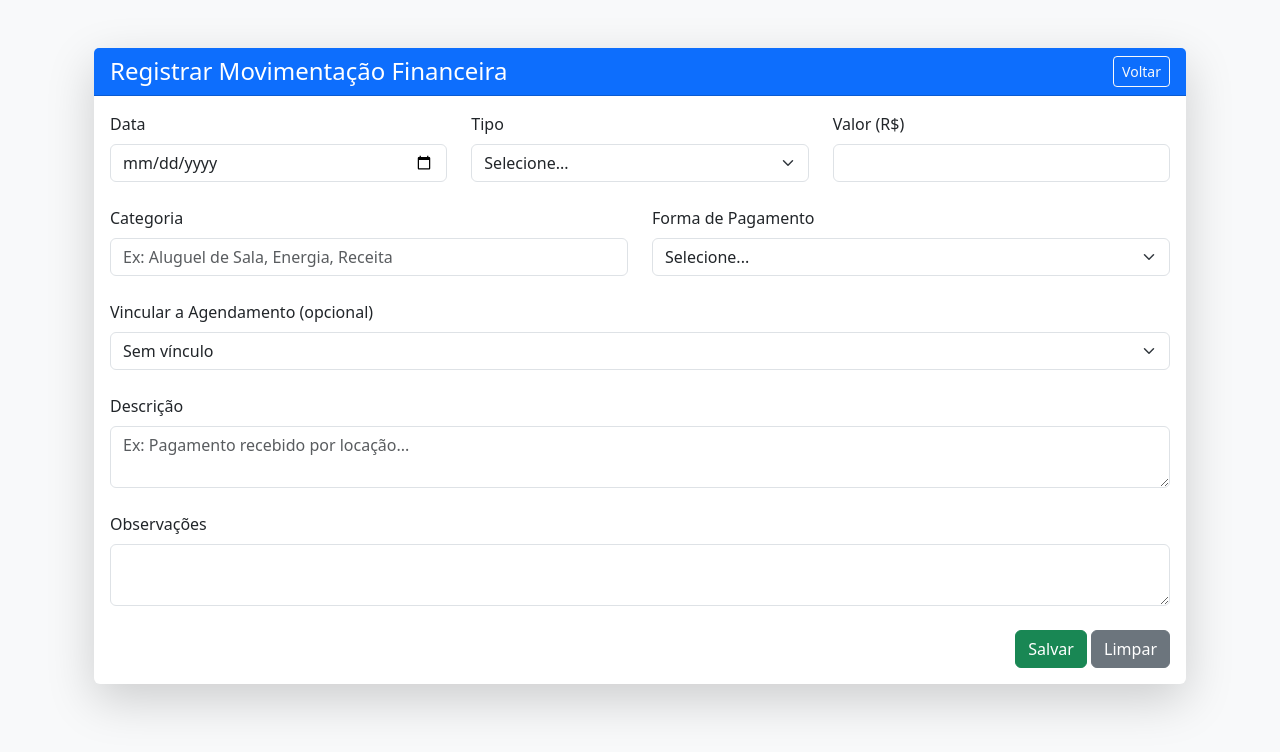
After one commit to gr3go001/aterra, a Flask app: page /fluxo_caixa in a window 1280 px wide. The commit adds this page. Shown: the top 752 px of the page. Run offline with Flask 3, Linux system fonts and the light colour scheme.

Commit message:
Atualizacao docker + fluxo de caixa

```diff
--- a/app/routes.py
+++ b/app/routes.py
@@ -373,37 +373,7 @@ def relatorio():
             flash("Filtrando agendamentos entre as datas.", "info")
     return render_template('relatorio.html', agendamentos=agendamentos)
 
-@main.route('/exportar_relatorio_csv', methods=['POST'])
-def exportar_relatorio_csv():
-    data_inicio = request.form.get('data_inicio')
-    data_fim = request.form.get('data_fim')
 
-    agendamentos = Agendamento.query.join(Cliente).filter(
-        Agendamento.data_inicio >= data_inicio,
-        Agendamento.data_inicio <= data_fim
-    ).order_by(Agendamento.data_inicio.asc()).all()
-
-    output = io.StringIO()
-    writer = csv.writer(output)
-    writer.writerow(['Cliente', 'Sala', 'Início', 'Fim', 'Valor Total', 'Entrada', 'Saldo', 'Pago', 'Data do Pagamento'])
-
-    for a in agendamentos:
-        writer.writerow([
-            a.cliente.nome,
-            a.sala_rel.nome if a.sala_rel.nome else '',
-            a.data_inicio.strftime('%d/%m/%Y %H:%M'),
-            a.data_fim.strftime('%d/%m/%Y %H:%M'),
-            f'{a.valor_total:.2f}',
-            f'{a.entrada:.2f}',
-            f'{a.saldo:.2f}',
-            'Sim' if a.pago else 'Não',
-            a.data_pagamento_entrada.strftime('%d/%m/%Y') if a.data_pagamento_entrada else ''
-        ])
-
-    output.seek(0)
-    return Response(output, mimetype='text/csv', headers={
-        'Content-Disposition': 'attachment; filename=relatorio_agendamentos.csv'
-    })
 
 @main.route('/exportar_excel')
 def exportar_excel():
@@ -460,3 +430,37 @@ def exportar_excel():
         as_attachment=True,
         mimetype='application/vnd.openxmlformats-officedocument.spreadsheetml.sheet'
     )
+
+@main.route('/fluxo_caixa', methods=['GET', 'POST'])
+def fluxo_caixa():
+    if request.method == 'POST':
+        try:
+            tipo = request.form.get('tipo')
+            valor = request.form.get('valor')
+            categoria = request.form.get('categoria')
+            forma_pagamento = request.form.get('forma_pagamento')
+            descricao = request.form.get('descricao')
+            origem_agendamento_id = request.form.get('origem_agendamento_id') or None
+            observacoes = request.form.get('observacoes')
+            data = request.form.get('data') or datetime.today().date()
+
+            nova_movimentacao = FluxoCaixa(
+                tipo=tipo,
+                valor=valor,
+                categoria=categoria,
+                forma_pagamento=forma_pagamento,
+                descricao=descricao,
+                origem_agendamento_id=origem_agendamento_id,
+                observacoes=observacoes,
+                data=data
+            )
+
+            db.session.add(nova_movimentacao)
+            db.session.commit()
+            flash("Movimentação registrada com sucesso!", "success")
+            return redirect('/fluxo_caixa')
+        except Exception as e:
+            flash(f"Erro ao registrar movimentação: {str(e)}", "danger")
+
+    agendamentos = Agendamento.query.order_by(Agendamento.data_inicio.desc()).all()
+    return render_template('fluxo_caixa.html', agendamentos=agendamentos)
--- a/config.py
+++ b/config.py
@@ -3,4 +3,4 @@ import os
 class Config:
     SQLALCHEMY_DATABASE_URI = 'postgresql://joao:impossivel999@localhost/agenda'
     SQLALCHEMY_TRACK_MODIFICATIONS = False
-    SECRET_KEY = os.urandom(24)
+    SECRET_KEY = os.environ.get('SECRET_KEY', 'uma-string-supersecreta-padrao')
--- /dev/null
+++ b/templates/fluxo_caixa.html
@@ -0,0 +1,80 @@
+{% extends "base.html" %}
+{% block content %}
+
+<div class="container mt-5">
+  <div class="card shadow-lg border-0">
+    <div class="card-header bg-primary text-white d-flex justify-content-between align-items-center">
+      <h4 class="mb-0">Registrar Movimentação Financeira</h4>
+      <a href="/" class="btn btn-outline-light btn-sm">Voltar</a>
+    </div>
+    <div class="card-body">
+      <form method="POST" class="row g-4">
+
+        <div class="col-md-4">
+          <label for="data" class="form-label">Data</label>
+          <input type="date" name="data" class="form-control" required>
+        </div>
+
+        <div class="col-md-4">
+          <label for="tipo" class="form-label">Tipo</label>
+          <select name="tipo" class="form-select" required>
+            <option value="">Selecione...</option>
+            <option value="entrada">Entrada</option>
+            <option value="saida">Saída</option>
+          </select>
+        </div>
+
+        <div class="col-md-4">
+          <label for="valor" class="form-label">Valor (R$)</label>
+          <input type="number" step="0.01" name="valor" class="form-control" required>
+        </div>
+
+        <div class="col-md-6">
+          <label for="categoria" class="form-label">Categoria</label>
+          <input type="text" name="categoria" class="form-control" placeholder="Ex: Aluguel de Sala, Energia, Receita">
+        </div>
+
+        <div class="col-md-6">
+          <label for="forma_pagamento" class="form-label">Forma de Pagamento</label>
+          <select name="forma_pagamento" class="form-select">
+            <option value="">Selecione...</option>
+            <option value="Pix">Pix</option>
+            <option value="Crédito">Cartão de Crédito</option>
+            <option value="Débito">Cartão de Débito</option>
+            <option value="Dinheiro">Dinheiro</option>
+          </select>
+        </div>
+
+        <div class="col-md-12">
+          <label for="origem_agendamento_id" class="form-label">Vincular a Agendamento (opcional)</label>
+          <select name="origem_agendamento_id" class="form-select">
+            <option value="">Sem vínculo</option>
+            {% for ag in agendamentos %}
+              <option value="{{ ag.id }}">
+                #{{ ag.id }} - {{ ag.cliente.nome }} ({{ ag.data_inicio.strftime('%d/%m/%Y') }}) - Sala {{ ag.sala_rel.nome }}
+              </option>
+            {% endfor %}
+          </select>
+        </div>
+
+        <div class="col-md-12">
+          <label for="descricao" class="form-label">Descrição</label>
+          <textarea name="descricao" rows="2" class="form-control" placeholder="Ex: Pagamento recebido por locação..."></textarea>
+        </div>
+
+        <div class="col-md-12">
+          <label for="observacoes" class="form-label">Observações</label>
+          <textarea name="observacoes" rows="2" class="form-control"></textarea>
+        </div>
+
+        <div class="col-12 text-end">
+          <button type="submit" class="btn btn-success">Salvar</button>
+          <button type="reset" class="btn btn-secondary">Limpar</button>
+        </div>
+
+      </form>
+    </div>
+  </div>
+</div>
+
+{% endblock %}
--- a/templates/index.html
+++ b/templates/index.html
@@ -54,6 +54,7 @@
     <a href="{{ url_for('main.agendar') }}" class="btn btn-primary me-2">Novo Agendamento</a>
     <a href="{{ url_for('main.relatorio') }}" class="btn btn-warning me-2">Relatório</a>
     <a href="{{ url_for('main.relatorio_salas') }}" class="btn btn-info">Relatório Salas</a>
+    <a href="{{ url_for('main.fluxo_caixa') }}" class="btn btn-success me-2">Fluxo de Caixa</a>
   </div>
 </div>
 
```
Also changed, not shown: app/models.py (+22 -0 lines), docker-compose.yml (added, +27 -0 lines), migrations/versions/6533a0734c92_cria_tabela_fluxo_caixa.py (added, +42 -0 lines).
